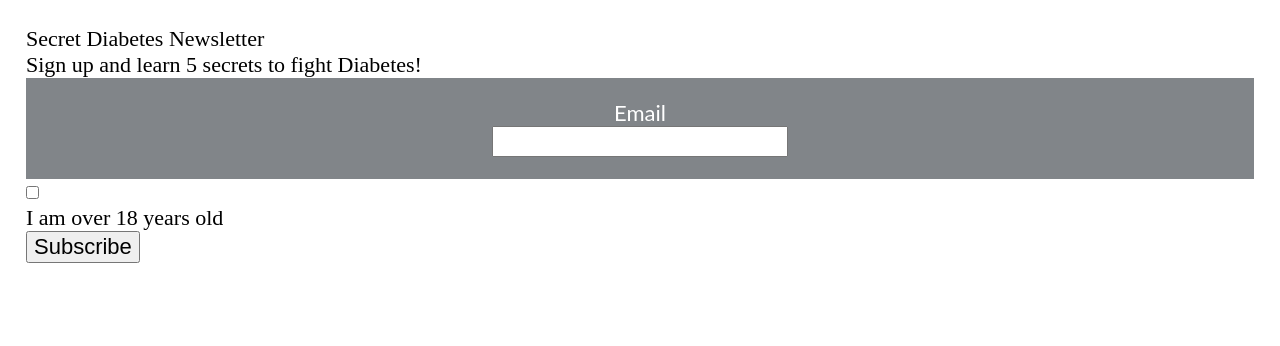
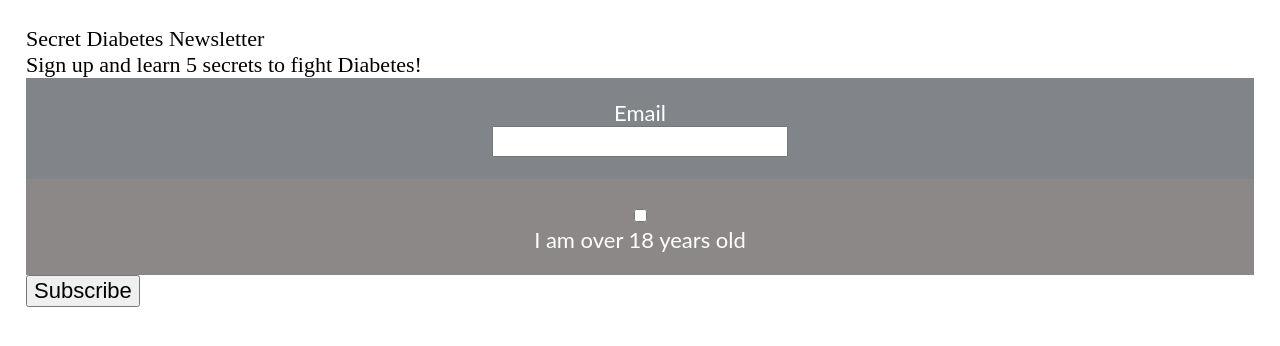
Before and after one commit to Vonk-ITMD362/lab3, a plain HTML site: page index.html in a window 1280 px wide. Drawn offline with nearby package versions, Linux system fonts and the light colour scheme.

Commit message:
Update screen.css
added input age styling

```diff
--- a/css/screen.css
+++ b/css/screen.css
@@ -238,3 +238,16 @@ label {
 	text-align:  center;
 	color: #FFFFFF;
 }
+
+#input-age-verification{
+	font-family: "Montserrat", "Lato", "Roboto Slab", Calibri, sans-serif;
+	background-color:#8d8888 ;
+	display:block ;
+	box-sizing: border-box ;
+	margin:auto ;
+	width: 100%;
+	resize: vertical ;
+	padding:1em/*16px*/ ;
+	text-align: center;
+	color: #FFFFFF;
+}
```
